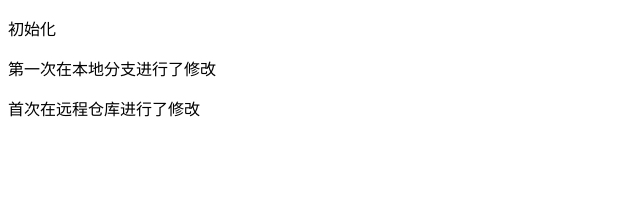
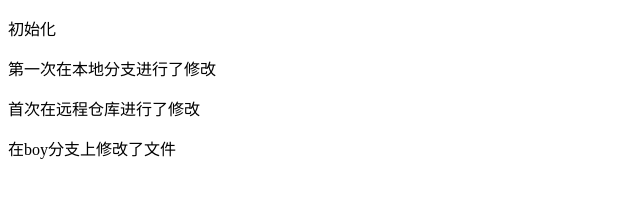
Before and after one commit to greydog678/ran_test, a plain HTML site: page boy.html in a window 1280 px wide. Shown: the whole page, without its empty margins (0-640 px from the left). Drawn offline with Linux system fonts and the light colour scheme.

Commit message:
在boy分支上修改了文件

```diff
--- a/boy.html
+++ b/boy.html
@@ -9,5 +9,6 @@
     <P>初始化</P>
     <p>第一次在本地分支进行了修改</p>
     <p>首次在远程仓库进行了修改</p>
+    <p>在boy分支上修改了文件</p>
 </body>
 </html>
```
